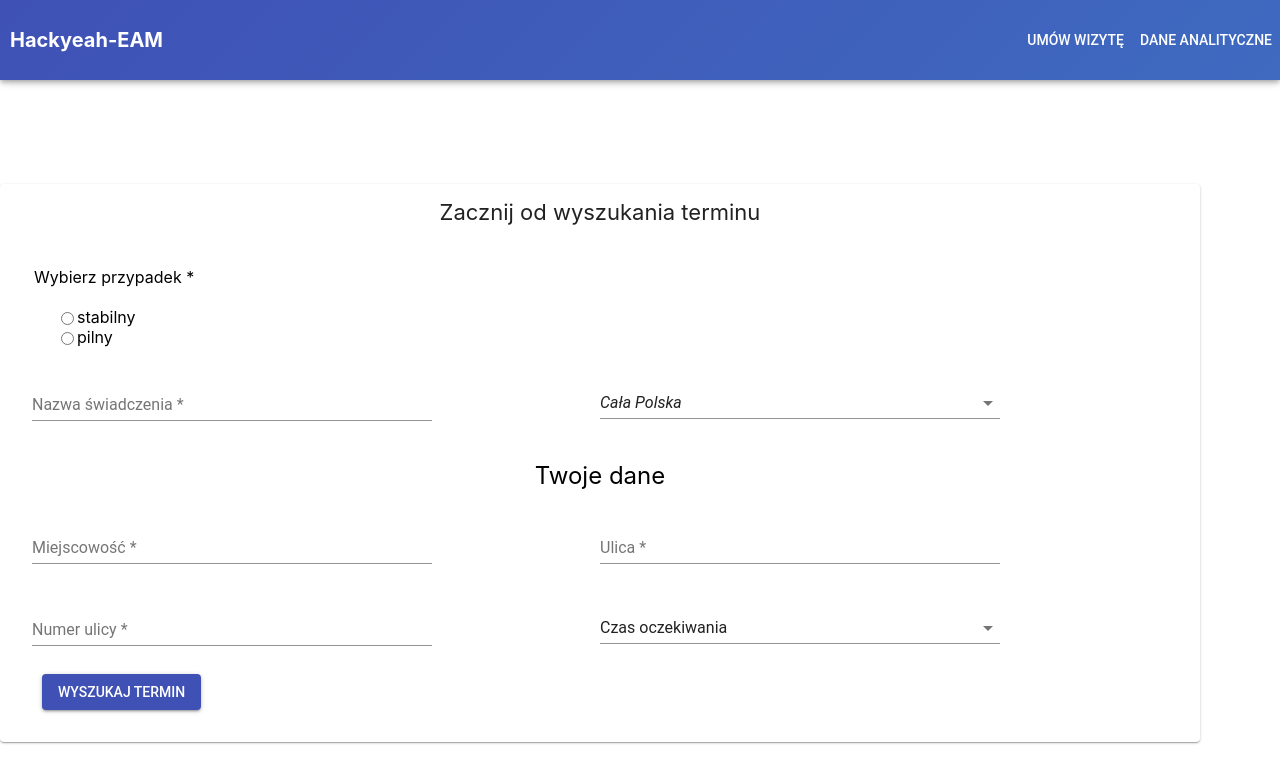
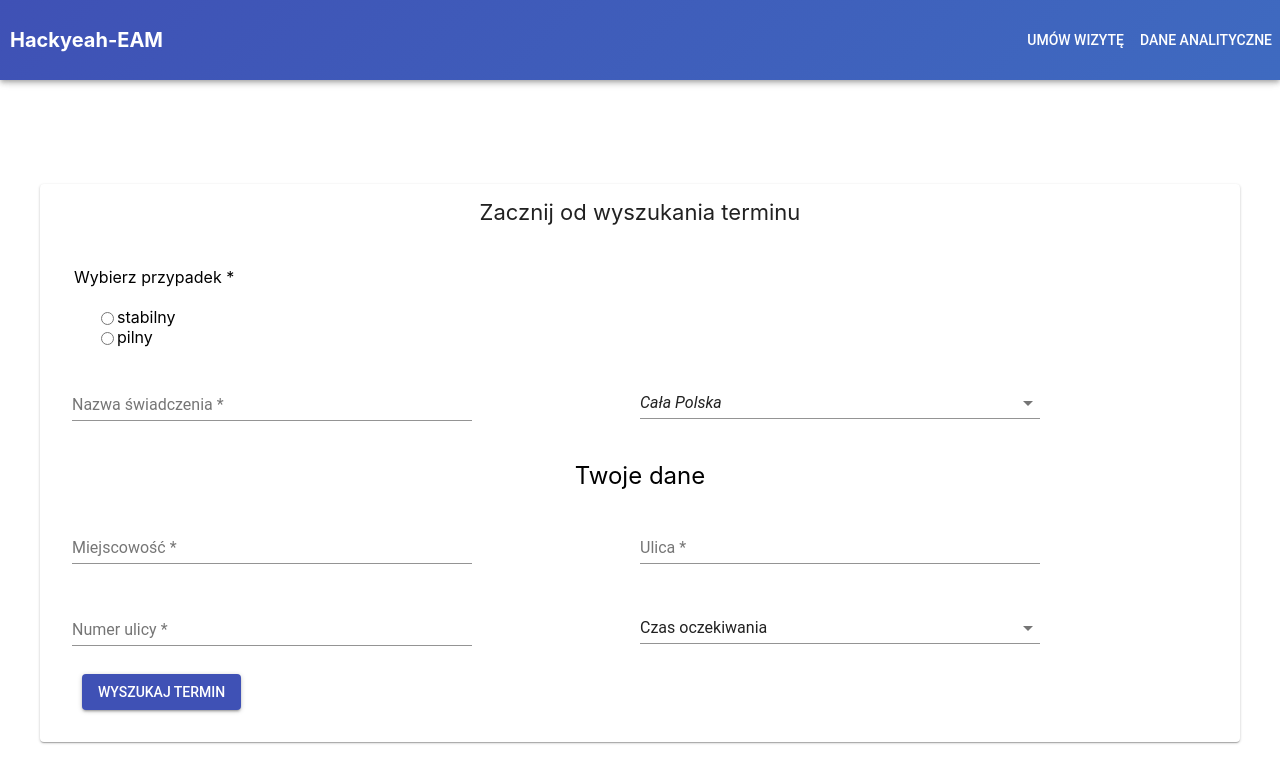
Before and after one commit to Rmiq/hackyeah-eam, a React (Create React App) app: page / in a window 1280 px wide. Shown: the top 782 px of the page. Built offline with nearby package versions, Linux system fonts and the light colour scheme.

Commit message:
center main div

```diff
--- a/src/app/pages/FindAppointment/index.js
+++ b/src/app/pages/FindAppointment/index.js
@@ -190,7 +190,7 @@ class FindAppointment extends Component {
             handleBlur,
             handleSubmit,
             isSubmitting,
-            dataPlaces}) => ( <div> { this.state.isActive ?
+            dataPlaces}) => ( <> { this.state.isActive ?
                <Card className="findAppointment-input">
                   <h1>Zacznij od wyszukania terminu</h1>
 
@@ -300,7 +300,7 @@ class FindAppointment extends Component {
                       Wyszukaj termin
                     </Button>
                   </form>
-                </Card> : <Button variant="contained" color="primary" onClick={this.handleClick}>Wyszukaj ponownie</Button>} </div> )}
+                </Card> : <Button variant="contained" color="primary" onClick={this.handleClick}>Wyszukaj ponownie</Button>} </> )}
         </Formik>
         <div className="bottom-container">
 
```
